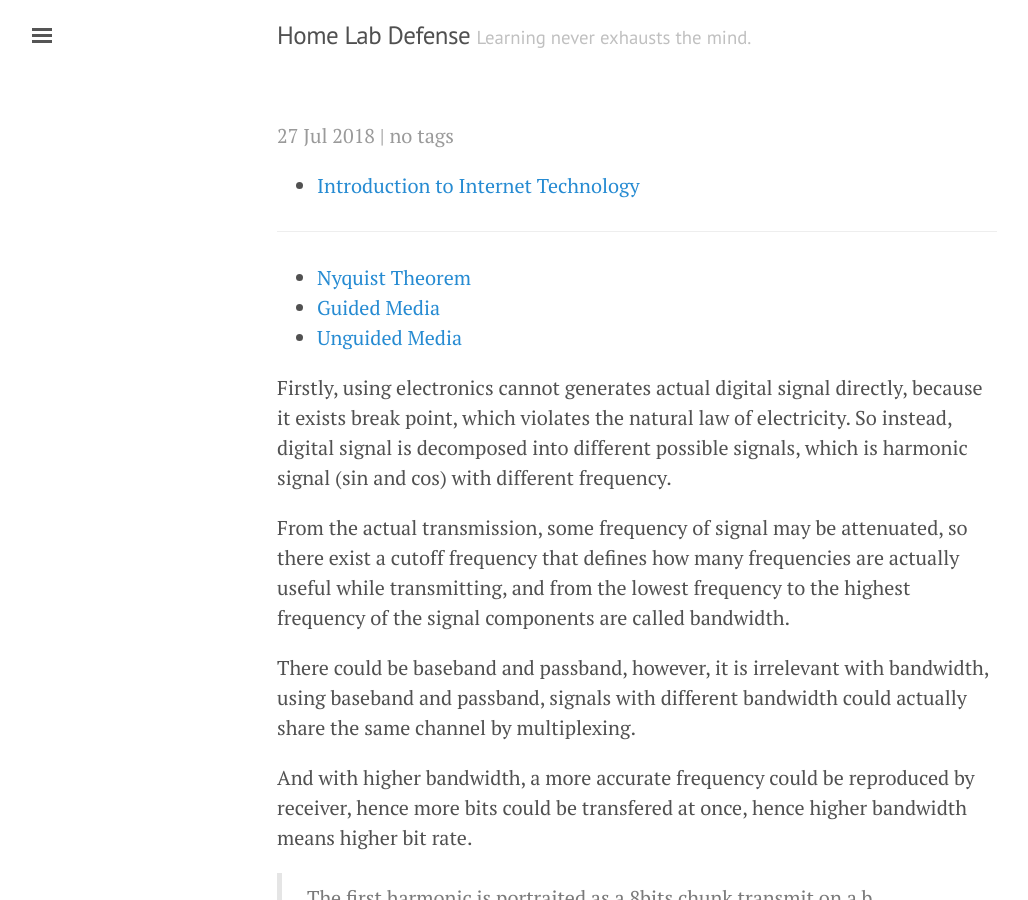
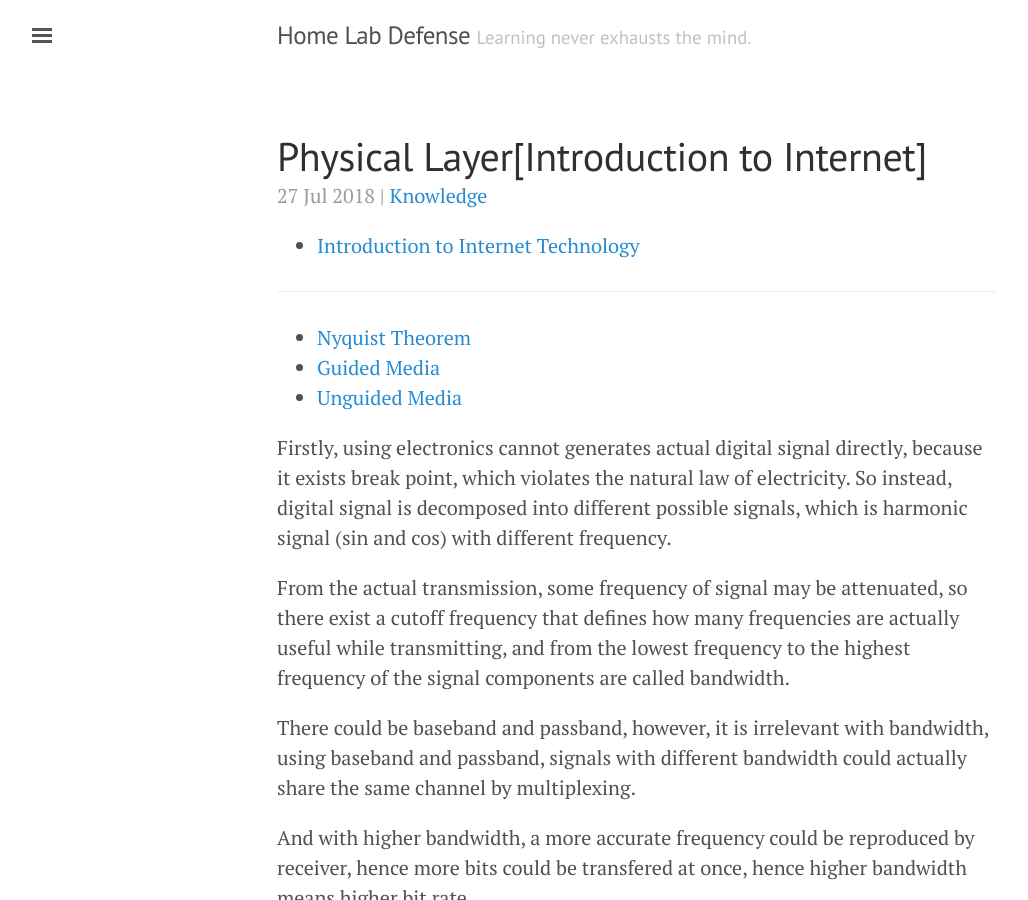
Before and after one commit to happyren/happyren.github.io, a Jekyll site: the page built from _posts/2018-07-27-physical-layer.md, in a window 1280 px wide and 900 px high. Shown: the whole window, without its empty margins (3-1031 px from the left). Built offline with Jekyll 4.4.1, drawn with Linux system fonts in a browser that asks for light colours; nearby versions of some CDN libraries; our own code applies the rules of GitHub Pages for plain Markdown files.

Commit message:
Update 2018-07-27-physical-layer.md

```diff
--- a/_posts/2018-07-27-physical-layer.md
+++ b/_posts/2018-07-27-physical-layer.md
@@ -1,6 +1,6 @@
 ---
 layout: post
-title: [Internet Background Knowledge] Physical Layer
+title: Physical Layer[Introduction to Internet]
 tag: knowledge
 ---
 
```
